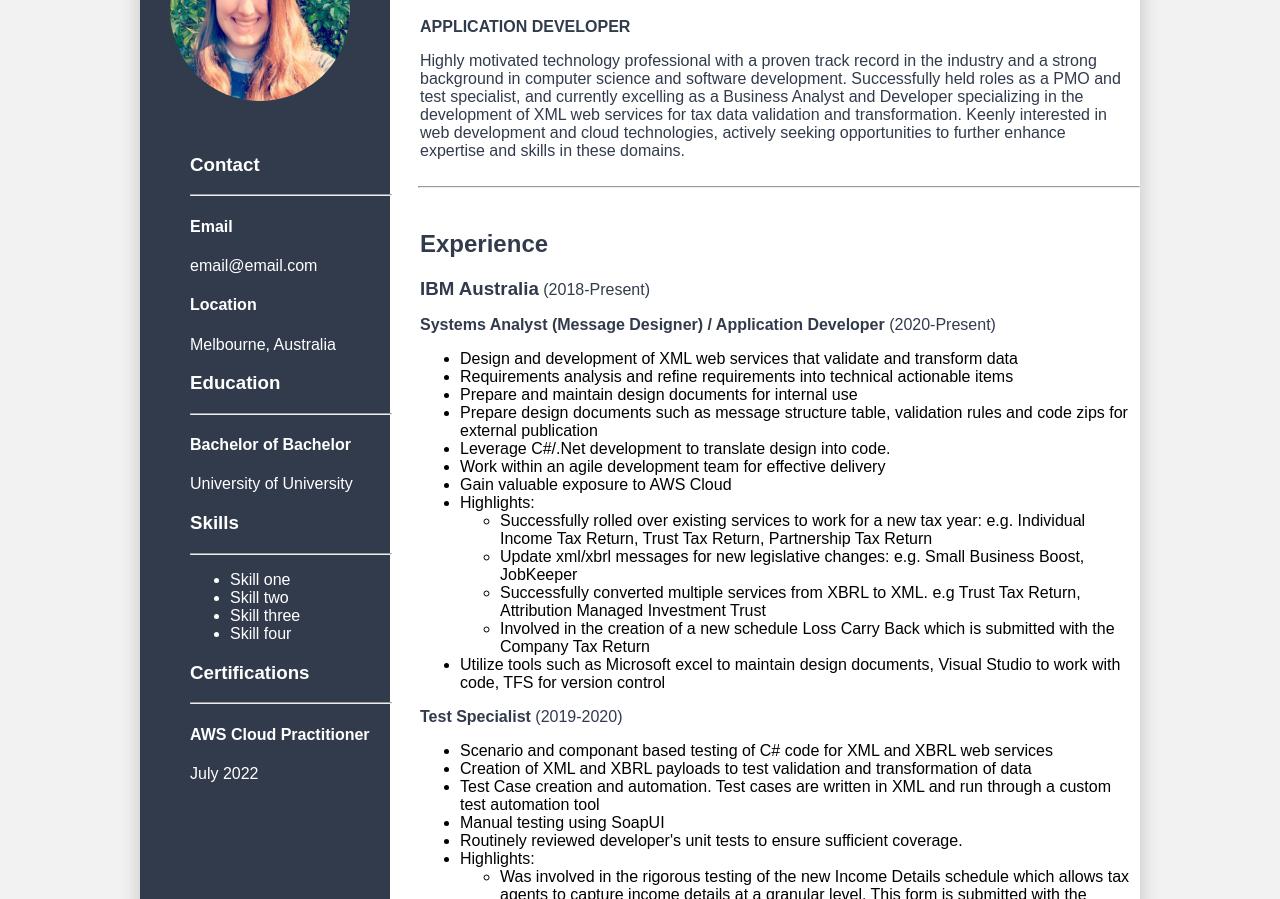
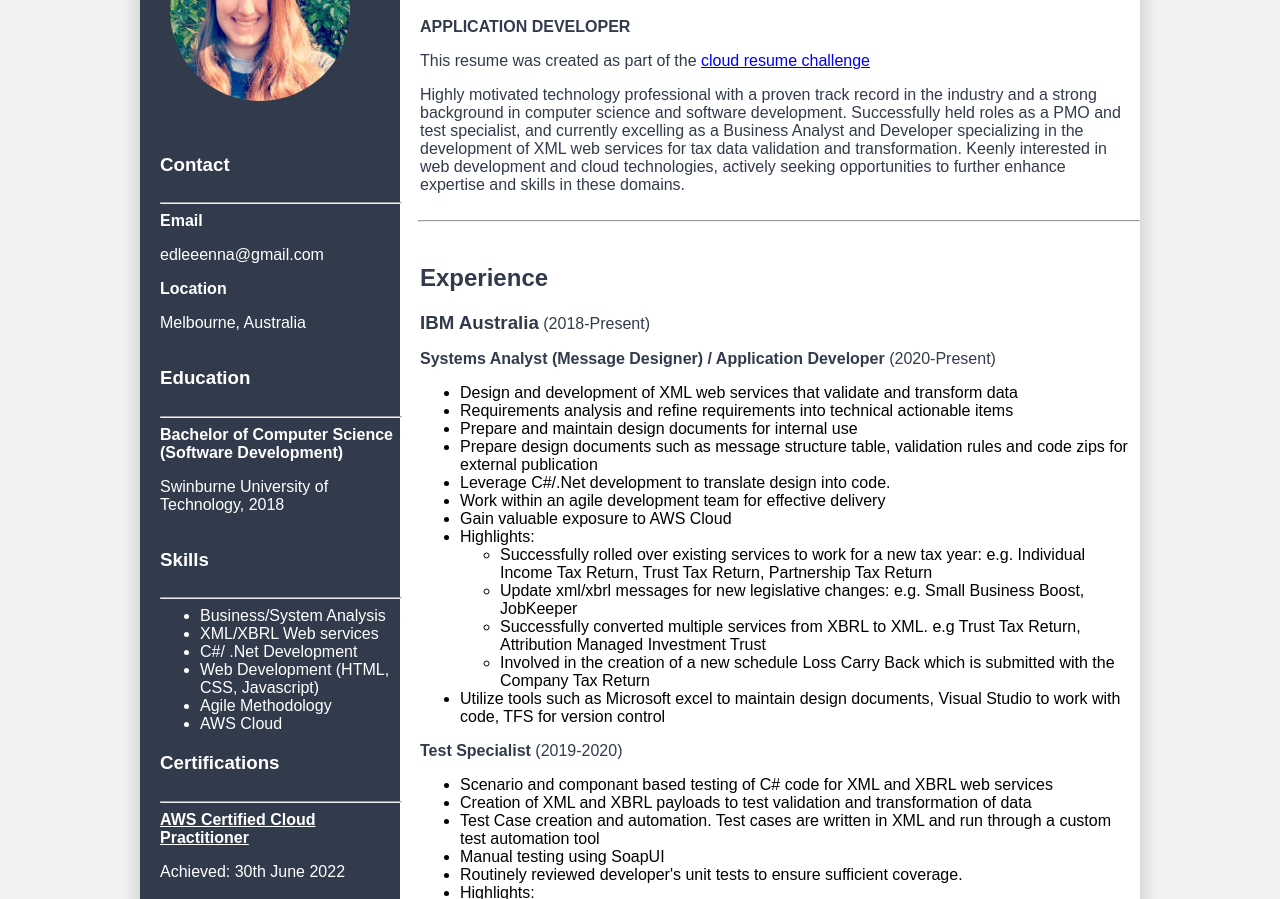
Before and after one commit to edleeenna/cloud-resume-challenge, a plain HTML site: page index.html in a window 1280 px wide. Shown: the part 177-1076 px from the top of the page. Drawn offline with Linux system fonts and the light colour scheme.

Commit message:
#3 add in skills, contact information

```diff
--- a/index.html
+++ b/index.html
@@ -17,78 +17,99 @@
     </div>
     <div class="resume-container">
 
-
+<div class="row">
         <div class="sidebar">
-            <img src="images/me.jpg"
-                    alt="picture of person">
+            <img src="images/me.jpg" alt="picture of person">
 
             <div class="sidebar-content">
                 <h3>Contact</h3>
                 <hr class="white-line" />
                 <h4>Email</h4>
-                    <p class="sidebar-font">email@email.com</p>
+                <p class="sidebar-font">edleeenna@gmail.com</p>
                 <h4>Location</h4>
                 <p class="sidebar-font">Melbourne, Australia</p>
               <h3>Education</h3>
                 <hr class="white-line" />
-                    <h4>Bachelor of Bachelor</h4>
-                    <p class="sidebar-font">University of University</p>
+                <h4>Bachelor of Computer Science (Software Development)</h4>
+                <p class="sidebar-font">Swinburne University of Technology, 2018</p>
                 <h3>Skills</h3>
                 <hr class="white-line" />
                 <ul class="sidebar-font">
-                    <li> Skill one</li>
-                    <li> Skill two</li>
-                    <li> Skill three</li>
-                    <li> Skill four</li>
+                    <li>Business/System Analysis</li>
+                    <li>XML/XBRL Web services</li>
+                    <li>C#/ .Net Development</li>
+                    <li>Web Development (HTML, CSS, Javascript)</li>
+                    <li>Agile Methodology</li>
+                    <li>AWS Cloud</li>
                 </ul>
+
                 <h3>Certifications</h3>
                 <hr class="white-line" />
-                <h4>AWS Cloud Practitioner</h4>
-                <p class="sidebar-font">July 2022</p>
+                <h4><a href="https://www.credly.com/badges/6837dfa2-41e8-4766-bdb6-26bc18211ab9">AWS Certified Cloud Practitioner</a></h4>
+                <p class="sidebar-font">Achieved: 30th June 2022</p>
 
             </div>
         </div>
         <div class="resume">
             <header>
                 <h1>Elena Deen</h1>
-            <strong><p>APPLICATION DEVELOPER</p></strong>
+                <strong>
+                    <p>APPLICATION DEVELOPER</p>
+                </strong>
+                <p>This resume was created as part of the <a
+                        href="https://cloudresumechallenge.dev/docs/the-challenge/aws/">cloud resume challenge</a></p>
                 <p>
-                Highly motivated technology professional with a proven track record in the industry and a strong background in computer science and software development. Successfully held roles as a PMO and test specialist, and currently excelling as a Business Analyst and Developer specializing in the development of XML web services for tax data validation and transformation. Keenly interested in web development and cloud technologies, actively seeking opportunities to further enhance expertise and skills in these domains. </p>
+                    Highly motivated technology professional with a proven track record in the industry and a strong
+                    background in computer science and software development. Successfully held roles as a PMO and test
+                    specialist, and currently excelling as a Business Analyst and Developer specializing in the
+                    development of XML web services for tax data validation and transformation. Keenly interested in web
+                    development and cloud technologies, actively seeking opportunities to further enhance expertise and
+                    skills in these domains. </p>
             </header>
         </div>
         <hr class="line">
         <div class="resume">
             <h2>Experience</h2>
-            <h3 class="work">IBM Australia</h3><p class="work"> (2018-Present)</p>
+            <h3 class="work">IBM Australia</h3>
+            <p class="work"> (2018-Present)</p>
             <p><strong>Systems Analyst (Message Designer) / Application Developer</strong> (2020-Present)</p>
             <ul>
                 <li>Design and development of XML web services that validate and transform data</li>
                 <li>Requirements analysis and refine requirements into technical actionable items</li>
                 <li>Prepare and maintain design documents for internal use</li>
-                <li>Prepare design documents such as message structure table, validation rules and code zips for external publication</li>
+                <li>Prepare design documents such as message structure table, validation rules and code zips for
+                    external publication</li>
                 <li>Leverage C#/.Net development to translate design into code.</li>
                 <li>Work within an agile development team for effective delivery</li>
                 <li>Gain valuable exposure to AWS Cloud</li>
                 <li>Highlights:
                     <ul>
-                        <li>Successfully rolled over existing services to work for a new tax year: e.g. Individual Income Tax Return, Trust Tax Return, Partnership Tax Return</li>
-                        <li>Update xml/xbrl messages for new legislative changes: e.g. Small Business Boost, JobKeeper</li>
-                        <li>Successfully converted multiple services from XBRL to XML. e.g Trust Tax Return, Attribution Managed Investment Trust</li>
-                        <li>Involved in the creation of a new schedule Loss Carry Back which is submitted with the Company Tax Return</li>
+                        <li>Successfully rolled over existing services to work for a new tax year: e.g. Individual
+                            Income Tax Return, Trust Tax Return, Partnership Tax Return</li>
+                        <li>Update xml/xbrl messages for new legislative changes: e.g. Small Business Boost, JobKeeper
+                        </li>
+                        <li>Successfully converted multiple services from XBRL to XML. e.g Trust Tax Return, Attribution
+                            Managed Investment Trust</li>
+                        <li>Involved in the creation of a new schedule Loss Carry Back which is submitted with the
+                            Company Tax Return</li>
                     </ul>
                 </li>
-                <li>Utilize tools such as Microsoft excel to maintain design documents, Visual Studio to work with code, TFS for version control</li>
+                <li>Utilize tools such as Microsoft excel to maintain design documents, Visual Studio to work with code,
+                    TFS for version control</li>
             </ul>
             <p><strong>Test Specialist</strong> (2019-2020)</p>
             <ul>
                 <li>Scenario and componant based testing of C# code for XML and XBRL web services</li>
                 <li>Creation of XML and XBRL payloads to test validation and transformation of data</li>
-                <li>Test Case creation and automation. Test cases are written in XML and run through a custom test automation tool</li>
+                <li>Test Case creation and automation. Test cases are written in XML and run through a custom test
+                    automation tool</li>
                 <li>Manual testing using SoapUI</li>
                 <li>Routinely reviewed developer's unit tests to ensure sufficient coverage.</li>
                 <li>Highlights:
                     <ul>
-                        <li>Was involved in the rigorous testing of the new Income Details schedule which allows tax agents to capture income details at a granular level. This form is submitted with the Individual Income Tax Return</li>
+                        <li>Was involved in the rigorous testing of the new Income Details schedule which allows tax
+                            agents to capture income details at a granular level. This form is submitted with the
+                            Individual Income Tax Return</li>
                         <li>Tested multiple changes for the Single Touch Payroll service</li>
                     </ul>
                 </li>
@@ -96,17 +117,19 @@
             </ul>
             <p><strong>Project Management Officer</strong> (2018-2019)</p>
             <ul>
-                <li>Compiled weekly labour compliance report for project managers to ensure people are claiming time correctly.</li>
+                <li>Compiled weekly labour compliance report for project managers to ensure people are claiming time
+                    correctly.</li>
                 <li>Initiate onboarding and offboarding of people to and from the account.</li>
                 <li>Involved in financial tracking and forecasting.</li>
                 <li>Leave tracking and management for account employees</li>
-                <li>Completion of regular Data Security and Privacy tasks such as workplace security checks and system access tracking</li>
+                <li>Completion of regular Data Security and Privacy tasks such as workplace security checks and system
+                    access tracking</li>
 
 
             </ul>
         </div>
     </div>
-
+</div>
     <footer>
         <p>Author: Elena Deen</p>
 
--- a/styles/styles.css
+++ b/styles/styles.css
@@ -35,7 +35,7 @@ body {
 
 h1 {
     font-size: 50px;
-    color:#323b4c;
+    color: #323b4c;
 }
 
 .resume-container {
@@ -54,18 +54,20 @@ h1 {
     margin-left: 270px;
     padding: 2px 10px;
 }
+
 h2 {
     font-size: 24px;
-    color:#323b4c;
+    color: #323b4c;
 }
+
 p {
     font-size: 16px;
-    color:#323b4c;
+    color: #323b4c;
 }
 
 .sidebar {
     height: 100%;
-    width: 250px;
+    width: 260px;
     position: absolute;
     background-color: #323b4c;
     top: 0;
@@ -73,10 +75,25 @@ p {
 }
 
 .sidebar-content {
+    display: flex;
+    flex-direction: column;
+    align-items: flex-start;
+    padding-left: 20px;
+    /* Adjust the padding-left value as needed */
+}
 
-    align-items: left;
-    margin-left: 50px;
+.sidebar-content h3 {
+    margin: 2;
+    padding: 0%;
+}
 
+.sidebar-content h4,
+.sidebar-content ul {
+    margin: 0;
+}
+
+h4 a {
+    color: white;
 }
 
 img {
@@ -88,25 +105,29 @@ img {
 
 .white-line {
     color: white;
-        width:100%;
+    width: 100%;
+    padding-right: 0px;
 }
 
 .line {
     margin-left: 278px;
 }
 
-h3, h4, .sidebar-font {
+h3,
+h4,
+.sidebar-font {
     color: white;
 }
 
 .work {
-    color:#323b4c;
+    color: #323b4c;
     display: inline;
 }
 
-.sidebar-font{
+.sidebar-font {
     color: white;
 }
+
 
 footer {
     text-align: center;
@@ -114,13 +135,19 @@ footer {
 
 /* Style the main content */
 .main {
-    margin-left: 160px; /* Same as the width of the sidenav */
+    margin-left: 160px;
+    /* Same as the width of the sidenav */
     padding: 0px 10px;
 }
 
 
 /* Add media queries for small screens (when the height of the screen is less than 450px, add a smaller padding and font-size) */
 @media screen and (max-height: 450px) {
-    .sidebar {padding-top: 15px;}
-    .sidebar a {font-size: 18px;}
+    .sidebar {
+        padding-top: 15px;
     }
+
+    .sidebar a {
+        font-size: 18px;
+    }
+}
```
Lines whose indentation alone changed are shown as unchanged.
